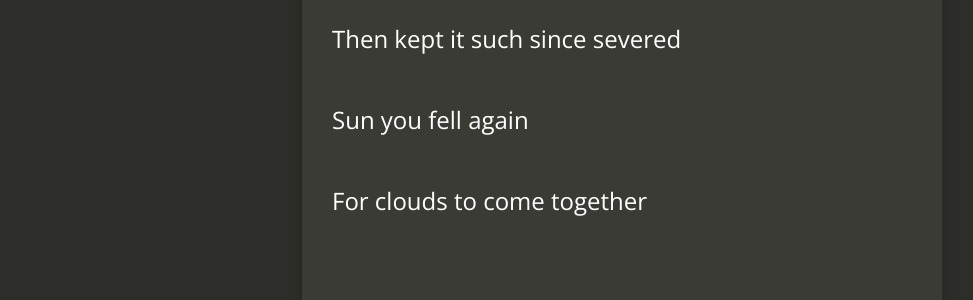
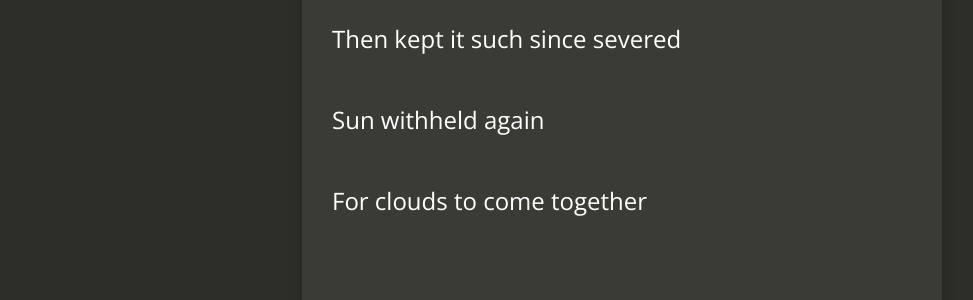
Before and after one commit to jacobtomlinson/carte-noire, a Jekyll site: the page built from _posts/2021-04-23-today.md, in a window 1280 px wide. Shown: the part 375-675 px from the top of the page, without its empty margins (18-991 px from the left). Built offline with Jekyll 4.4.1, drawn with Linux system fonts in a browser that asks for light colours; nearby versions of some CDN libraries; comment, search, counter and statistics services are not loaded.

Commit message:
Make another wave of edits for today poem

```diff
--- a/_posts/2021-04-23-today.md
+++ b/_posts/2021-04-23-today.md
@@ -16,7 +16,7 @@ Love you’ve left my chest
 
 Then kept it such since severed
 
-Sun you fell again
+Sun withheld again
 
 For clouds to come together
 
```
